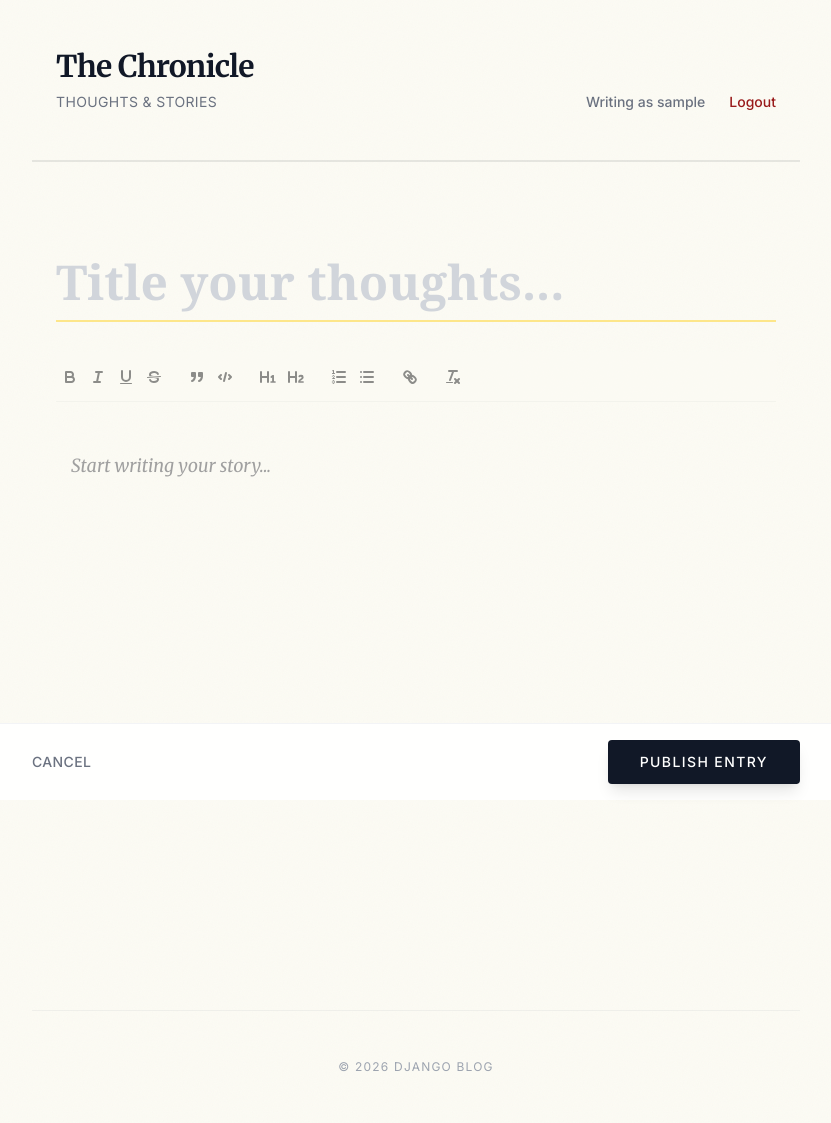
After one commit to huseynovvusal/django-blog-app, a Django app: page /write/ in a window 1280 px wide. The commit adds this page. Shown: the whole page, without its empty margins (224-1055 px from the left). Run offline with Django 5.2, Linux system fonts and the light colour scheme; the visitor is signed in with stand-in values (Sample User, id 1); some libraries are stand-ins or nearby versions.

Commit message:
feat: Implement blog post creation with a new UI, views, URLs, rich text editor, and direct HTML content rendering.

```diff
--- a/apps/blog/web_urls.py
+++ b/apps/blog/web_urls.py
@@ -1,9 +1,10 @@
 from django.urls import path
-from .web_views import BlogListView, BlogDetailView
+from .web_views import BlogListView, BlogDetailView, BlogCreateView
 
 app_name = 'blog_web'
 
 urlpatterns = [
     path('', BlogListView.as_view(), name='list'),
+    path('write/', BlogCreateView.as_view(), name='create'),
     path('post/<slug:slug>/', BlogDetailView.as_view(), name='detail'),
 ]
--- a/apps/blog/web_views.py
+++ b/apps/blog/web_views.py
@@ -1,5 +1,8 @@
-from django.shortcuts import render, get_object_or_404
-from django.views.generic import ListView, DetailView
+from django.shortcuts import render, get_object_or_404, redirect
+from django.views.generic import ListView, DetailView, CreateView
+from django.contrib.auth.mixins import LoginRequiredMixin
+from django.urls import reverse_lazy
+from .services import create_blog
 from .selectors import blog_list
 from .models import Blog
 
@@ -7,15 +10,30 @@ class BlogListView(ListView):
     model = Blog
     template_name = 'blog/list.html'
     context_object_name = 'blogs'
-    paginate_by = 10  # Built-in ListView pagination
+    paginate_by = 10
 
     def get_queryset(self):
-        # reuse selector logic but simpler.
-        # standard list view calls all() by default.
-        # let's use our selector for consistency if filters needed,
-        # but for now standard ORM usage in get_queryset is fine.
-        # Wait, selector does select_related.
         return blog_list()
+
+class BlogCreateView(LoginRequiredMixin, CreateView):
+    template_name = 'blog/create.html'
+    model = Blog # Standard View needs model usually, but we override post anyway for service
+    fields = ['title', 'content'] # Not used since template has manual form, but required by CreateView if no form_class
+
+    def post(self, request, *args, **kwargs):
+        title = request.POST.get('title')
+        content = request.POST.get('content')
+
+        if title and content:
+            try:
+                # Use our Service Layer!
+                create_blog(user=request.user, title=title, content=content)
+                return redirect('blog_web:list')
+            except Exception as e:
+                # Handle potential duplicate slugs or database errors
+                return render(request, self.template_name, {'error': str(e)})
+
+        return render(request, self.template_name, {'error': 'Title and Content required.'})
 
 class BlogDetailView(DetailView):
     model = Blog
--- a/config/settings.py
+++ b/config/settings.py
@@ -133,6 +133,7 @@ USE_TZ = True
 # https://docs.djangoproject.com/en/5.0/howto/static-files/
 
 LOGIN_URL = '/auth/login/'
+LOGIN_REDIRECT_URL = '/'
 STATIC_URL = "static/"
 
 # Default primary key field type
--- /dev/null
+++ b/templates/blog/create.html
@@ -0,0 +1,119 @@
+{% extends 'base.html' %}
+
+{% block title %}New Entry - The Chronicle{% endblock %}
+
+{% block content %}
+<!-- QUILL EDITOR STYLES -->
+<link href="https://cdn.quilljs.com/1.3.6/quill.snow.css" rel="stylesheet">
+<style>
+    /* Quill Customization for Minimalism */
+    .ql-toolbar.ql-snow {
+        border: none !important;
+        border-bottom: 1px solid rgba(0,0,0,0.05) !important;
+        background: transparent;
+        padding: 12px 0 !important;
+        position: sticky;
+        top: 0;
+        z-index: 10;
+        background-color: #fcfbf4; /* Match page bg */
+        opacity: 0.6;
+        transition: opacity 0.2s;
+    }
+    .ql-toolbar.ql-snow:hover { opacity: 1; }
+
+    .ql-container.ql-snow {
+        border: none !important;
+        font-family: 'Merriweather', serif !important;
+        font-size: 1.125rem !important; /* 18px */
+        color: #2c2c2c;
+    }
+
+    .ql-editor {
+        padding: 24px 0 !important;
+        min-height: 60vh;
+        line-height: 1.8;
+    }
+    .ql-editor.ql-blank::before {
+        font-style: italic;
+        color: #a0a0a0;
+        font-family: 'Merriweather', serif;
+    }
+
+    /* Selection Color */
+    .ql-editor ::selection { background: #e6e1c5; }
+</style>
+
+<div class="max-w-3xl mx-auto py-6 relative">
+    <form method="post" class="space-y-6" id="blog-form">
+        {% csrf_token %}
+
+        <!-- Auto-growing Title Textarea -->
+        <div>
+            <textarea name="title" required placeholder="Title your thoughts..." autofocus rows="1"
+                class="w-full text-4xl md:text-5xl font-serif font-bold bg-transparent border-0 border-b-2 border-transparent focus:border-amber-200 focus:ring-0 placeholder-gray-300 outline-none resize-none overflow-hidden py-4 transition-colors text-gray-900 leading-tight"
+                oninput="this.style.height = ''; this.style.height = this.scrollHeight + 'px'"></textarea>
+        </div>
+
+        <!-- Quill Editor Container -->
+        <div id="editor-container"></div>
+
+        <!-- Hidden Input to store HTML content -->
+        <input type="hidden" name="content" id="hidden-content">
+
+        <!-- Action Bar -->
+        <div class="fixed bottom-0 left-0 right-0 bg-white/90 backdrop-blur-md border-t border-gray-100 py-4 px-6 md:px-0 z-50">
+            <div class="max-w-3xl mx-auto flex items-center justify-between">
+                <a href="{% url 'blog_web:list' %}" class="text-gray-500 hover:text-gray-800 font-ui text-sm font-medium uppercase tracking-wide">Cancel</a>
+                <button type="submit" class="bg-gray-900 text-white font-ui font-medium py-3 px-8 hover:bg-black transition-colors uppercase tracking-widest text-sm rounded shadow-lg hover:shadow-xl transform hover:-translate-y-0.5 transition-all">
+                    Publish Entry
+                </button>
+            </div>
+        </div>
+    </form>
+</div>
+
+<!-- Quill Script -->
+<script src="https://cdn.quilljs.com/1.3.6/quill.min.js"></script>
+<script>
+    // Initialize Quill
+    var quill = new Quill('#editor-container', {
+        theme: 'snow',
+        placeholder: 'Start writing your story...',
+        modules: {
+            toolbar: [
+                ['bold', 'italic', 'underline', 'strike'],        // toggled buttons
+                ['blockquote', 'code-block'],
+                [{ 'header': 1 }, { 'header': 2 }],               // custom button values
+                [{ 'list': 'ordered'}, { 'list': 'bullet' }],
+                ['link'],
+                ['clean']                                         // remove formatting button
+            ]
+        }
+    });
+
+    // Sync content to hidden input on submit
+    var form = document.getElementById('blog-form');
+    form.onsubmit = function() {
+        var content = document.querySelector('input[name=content]');
+        // Get HTML content
+        content.value = quill.root.innerHTML;
+
+        // Ensure content is not just empty paragraph
+        if (quill.getText().trim().length === 0 && content.value === '<p><br></p>') {
+            content.value = ''; // trigger required check if possible, or handle server side
+        }
+    };
+
+    // Title auto-resize on load (same as before)
+    const titleArea = document.querySelector('textarea[name="title"]');
+    if(titleArea) {
+        titleArea.style.height = titleArea.scrollHeight + 'px';
+        titleArea.addEventListener('keydown', function(e) {
+            if(e.key === 'Enter') {
+                e.preventDefault();
+                quill.focus(); // Jump to editor
+            }
+        });
+    }
+</script>
+{% endblock %}
```
Also changed, not shown: templates/blog/detail.html (+7 -20 lines), templates/blog/list.html (+11 -0 lines).
